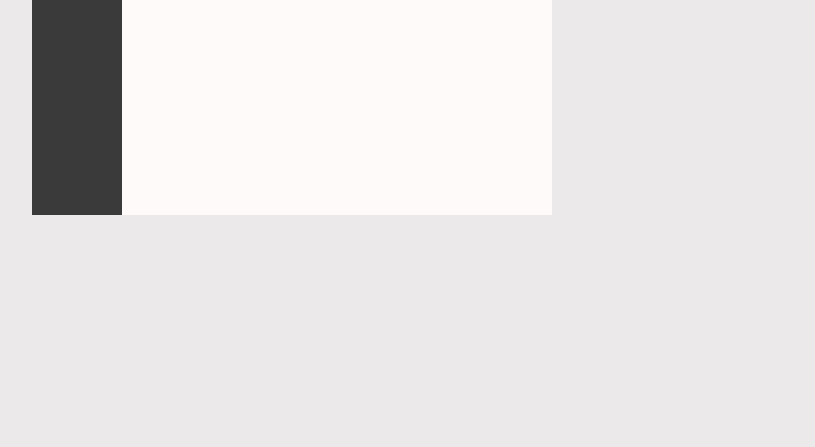
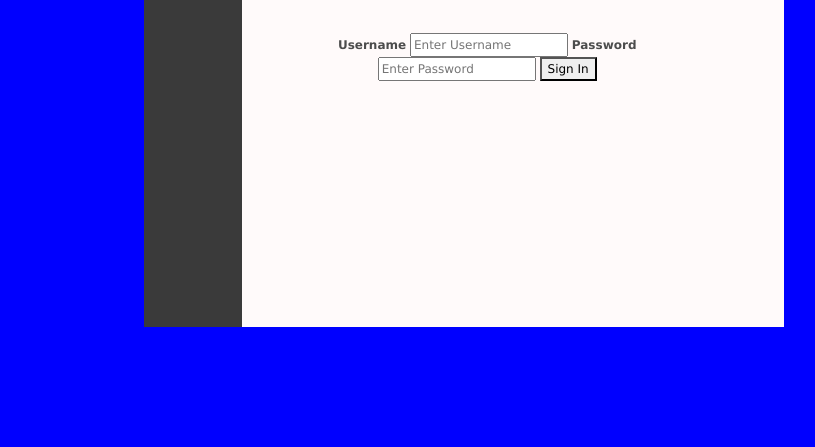
Before and after one commit to arodriguezs-cifpfbmoll/ejercicios_L.L.M.M., a plain HTML site: page Aritz_rodríguez/index.html in a window 1280 px wide. Shown: the part 353-800 px from the top of the page, without its empty margins (176-991 px from the left). Drawn offline with nearby package versions, Linux system fonts and the light colour scheme.

Commit message:
p1 login a medias

```diff
--- a/Aritz_rodríguez/index.css
+++ b/Aritz_rodríguez/index.css
@@ -1,27 +1,57 @@
 body {
-    background-color: rgb(235, 233, 233);
+  background-color: blue;
+  font-family: Verdana, Verdana, Tahoma, sans-serif;
+  font-size: 12px;
+  color: #4c4c4c;
 }
 
 .central {
-    display: flex;
-    margin-top: 12vh;
-    margin-left: 25vh;
+  display: flex;
+  margin-top: 15vh;
+  margin-left: auto;
+  margin-right: auto;
+  margin-bottom: auto;
+  width: 50vw;
+  max-width: 50vw;
+  height: 70vh;
+  max-height: 70vh;
 }
 
 .negro {
-    background-color: rgb(58, 58, 58);
-    width: 7vw;
-    height: 59vh;
+  background-color: rgb(58, 58, 58);
+  width: 9vw;
 }
 
 .rr {
-    width: 15vw;
-    height: 10vh;
-    margin-left: 2vw;
-    margin-top: 2vh;
+  width: 15vw;
+  height: auto;
+  margin-top: 5vh;
 }
 
 .index {
-    display: block;
-    background-color: snow;
+  background-color: snow;
+  text-align: center !important;
+  width: 50vw;
 }
+
+.titulo {
+    color: red;
+}
+
+.container {
+    padding-top: 5vh;
+    padding-left: 6vw;
+    padding-right: 10vw;
+}
+
+@media only screen and (max-width: 1000px) {
+    body {
+      background-color: blue;
+    }
+    .titulo {
+      color: red;
+    }
+    .negro {
+        width: 13vw;
+    }
+  }
--- a/Aritz_rodríguez/index.html
+++ b/Aritz_rodríguez/index.html
@@ -4,20 +4,26 @@
     <meta charset="UTF-8">
     <meta http-equiv="X-UA-Compatible" content="IE=edge">
     <meta name="viewport" content="width=device-width, initial-scale=1.0">
+    <link href="https://cdn.jsdelivr.net/npm/bootstrap@5.1.3/dist/css/bootstrap.min.css" rel="stylesheet" integrity="sha384-1BmE4kWBq78iYhFldvKuhfTAU6auU8tT94WrHftjDbrCEXSU1oBoqyl2QvZ6jIW3" crossorigin="anonymous">
     <link rel="stylesheet" href="index.css">
     <title>RR-Link</title>
   </head>
   <body>
     <div class="central">
       <div class="negro"></div>
-      <div class="index">
+      <form method="get" class="index">
         <img src="rr.jpg" alt="logo" class="rr">
         <h1 class="titulo">RR-Link</h1>
-        <input type="text" name="" required="" placeholder="Username">
-        <input type="text" name="" required="" placeholder="Password">
-        <input type="submit" value="Entrar">
+        <div class="container">
+          <label for="uname"><b>Username</b></label>
+          <input type="text" name="uname" required placeholder="Enter Username">
+          <label for="psw"><b>Password</b></label>
+          <input type="password" name="psw" required placeholder="Enter Password">
+          <button type="submit">Sign In</button>
+        </div>
         <!--https://emulator.tp-link.com/EAP120_1.0/pages/login.html-->
-      </div>
+        <!--usa bootstrap-->
+      </form>
     </div>
   </body>
 </html>
```
Also changed, not shown: Aritz_rodríguez/rr.jpg, Aritz_rodríguez/viejo_rr.jpg (added).
